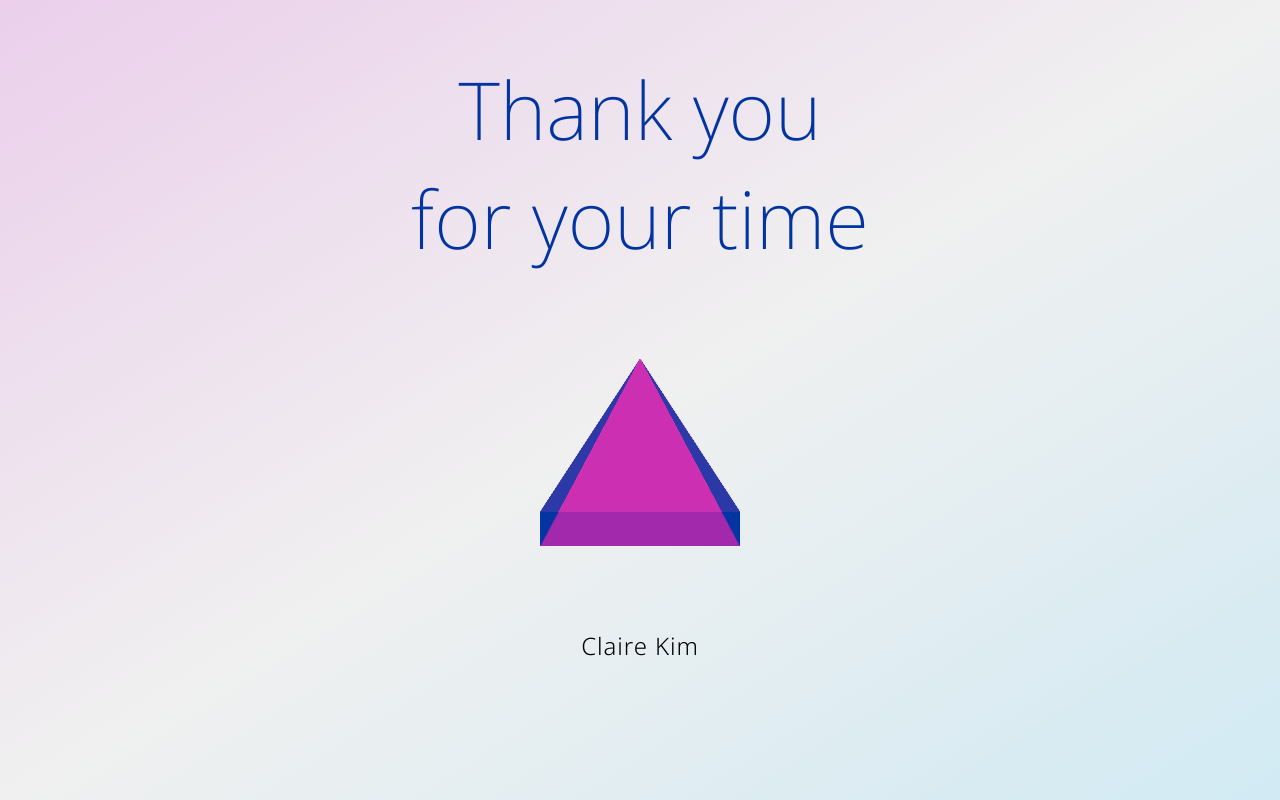
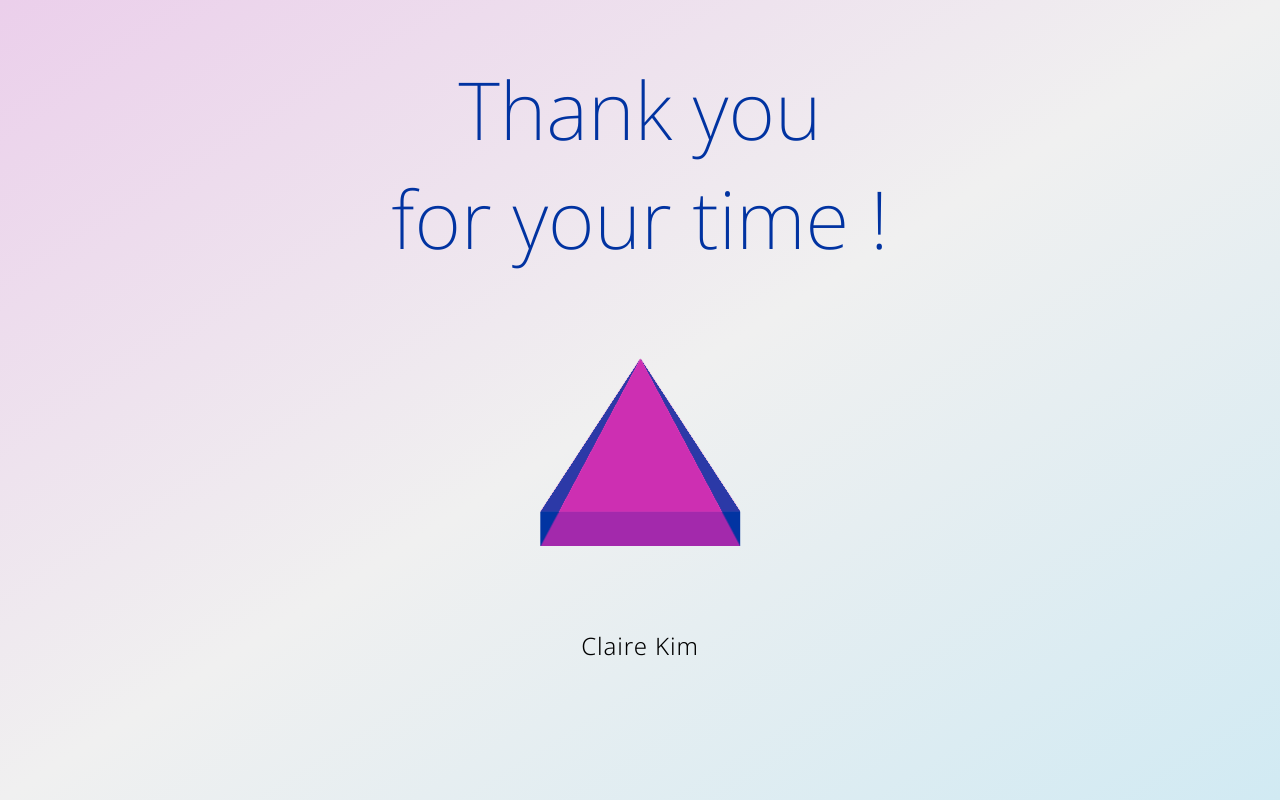
Before and after one commit to radishsoups/thankyou, a plain HTML site: page index.html in a window 1280 px wide. Drawn offline with Linux system fonts and the light colour scheme.

Commit message:
Update index.html

```diff
--- a/index.html
+++ b/index.html
@@ -138,7 +138,7 @@
 
 <body>
     <div id="text">
-        <h1>Thank you<br>for your time</h1>
+        <h1>Thank you<br>for your time !</h1>
     </div>
     <div class="pyramid">
         <div class="base"></div>
```
